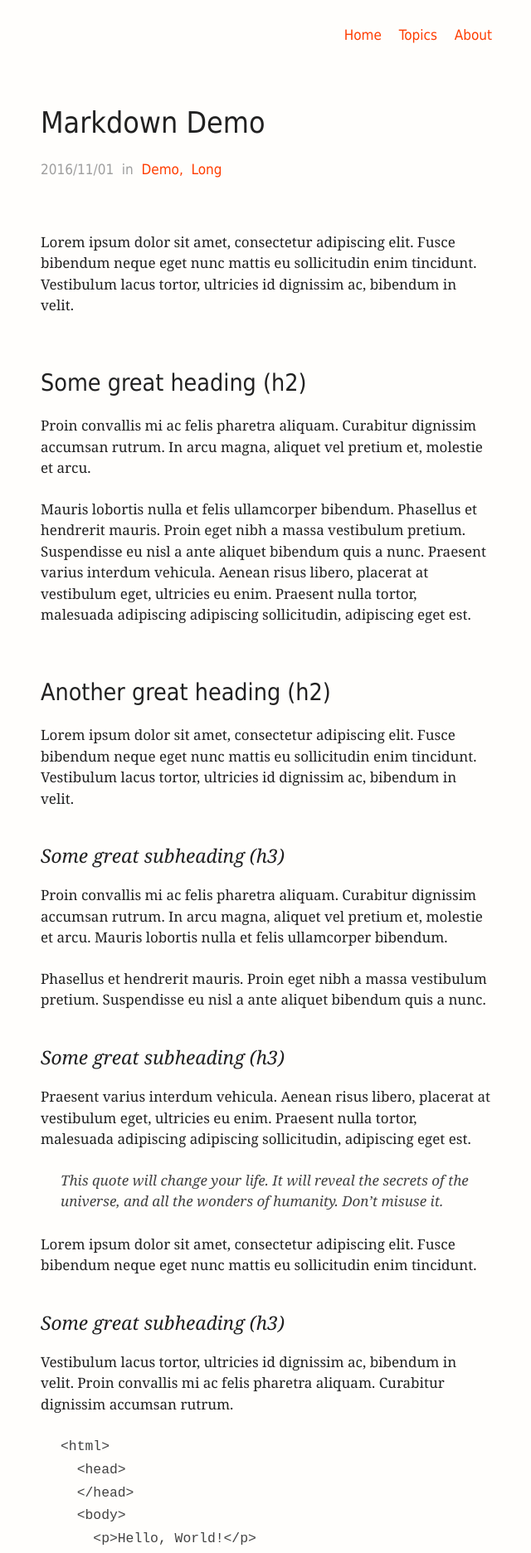
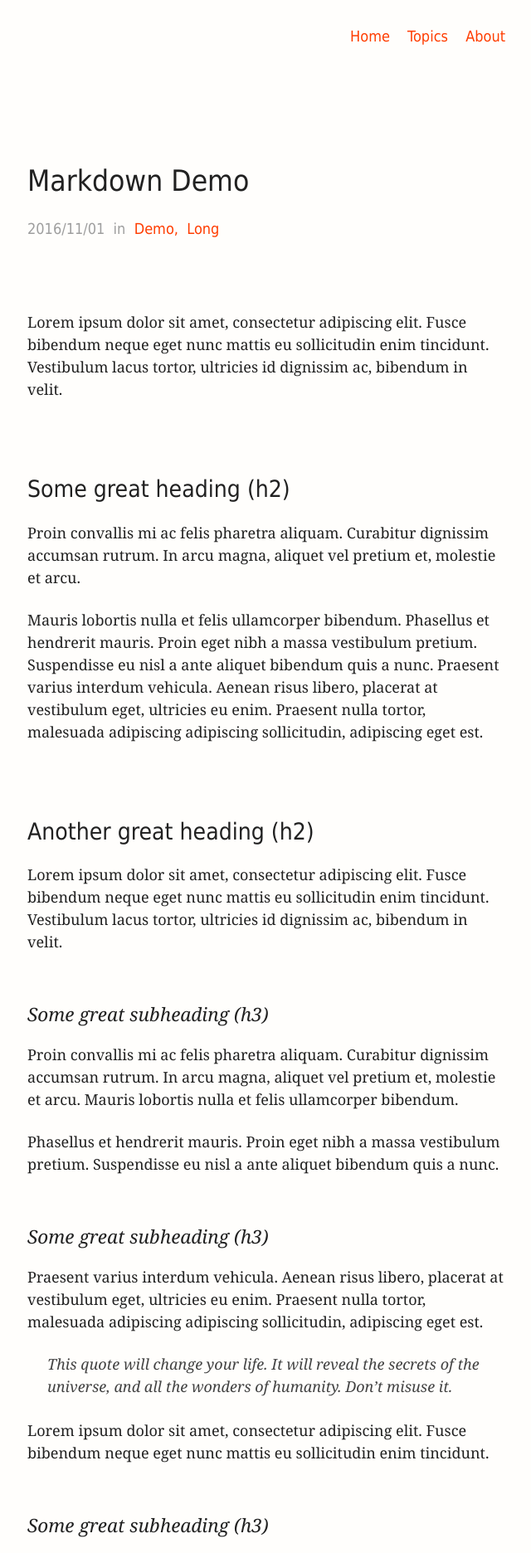
Before and after one commit to Awjin/bookish, a Jekyll site: the page built from _posts/2016-11-01-markdown-demo.md, in a window 1280 px wide. Shown: the top 1872 px of the page at 83% size, without its empty margins (319-959 px from the left). Built offline with Jekyll 4.4.1, drawn with Linux system fonts in a browser that asks for light colours; some web fonts are replaced.

Commit message:
Update type-reset to latest version

```diff
--- a/_sass/bookish/style.scss
+++ b/_sass/bookish/style.scss
@@ -1,8 +1,8 @@
 body {
     box-sizing: content-box;
-    max-width: $type-reset-max-content-width;
+    max-width: $tr-max-content-width;
     margin: 0 auto 25vh auto;
-    padding: $type-reset-leading * 1.25;
+    padding: $tr-leading * 1.25;
 }
 
 .site-header {
@@ -10,33 +10,24 @@ body {
 
     a {
         display: inline-block;
-        margin-bottom: $type-reset-leading / 4;
+        margin-bottom: $tr-leading / 4;
         margin-left: 1rem;
     }
 }
 
-@keyframes fadein {
-    from { opacity: 0.25; }
-    to   { opacity: 1.00; }
-}
-
-.site-content {
-    animation: fadein 0.25s;
-}
-
 .post-listing {
-    margin: $type-reset-leading 0;
+    margin: $tr-leading 0;
 
     a {
         display: inline-block;
     }
 
     .col-left {
-        margin-right: $type-reset-leading;
-        margin-bottom: $type-reset-leading / 4;
+        margin-right: $tr-leading;
+        margin-bottom: $tr-leading / 4;
     }
 
-    @media all and (min-width: $type-reset-max-content-width) {
+    @media all and (min-width: $tr-max-content-width) {
         .col-left { float: left; }
     }
 
@@ -46,25 +37,25 @@ body {
 }
 
 .whitespace-below {
-    margin-bottom: $type-reset-vertical-rhythm * $type-reset-margin-scale-h2;
+    margin-bottom: tr-scale-margin(2);
 }
 
 .label {
-    font-family: $type-reset-font-family-sans;
-    color: $type-reset-color-lightest;
+    font-family: $tr-font-stack-sans-serif;
+    color: $tr-color-text-lightest;
 }
 
 .img-wrapper {
     display: block;
-    margin: ($type-reset-leading * 2) 0;
+    margin: ($tr-leading * 2) 0;
 
     img {
         width: 100%;
     }
 
     .img-caption {
-        margin-top: $type-reset-leading / 2;
-        color: $type-reset-color-lighter;
+        margin-top: $tr-leading / 2;
+        color: $tr-color-text-lighter;
         font-style: italic;
     }
 }
@@ -73,5 +64,5 @@ a:hover,
 a:focus,
 a:active {
     outline: none;
-    color: $type-reset-color;
+    color: $tr-color-text;
 }
--- a/_sass/bookish/syntax-highlighting.scss
+++ b/_sass/bookish/syntax-highlighting.scss
@@ -8,7 +8,7 @@ pre.highlight {
      *  .cp - Comment.Preproc   - Preprocessor comments such as <% %> in ERb
      */
     .c, .cm, .c1, .cs {
-        color: $type-reset-color-lightest;
+        color: $tr-color-text-lightest;
         font-style: italic;
     }
 
@@ -21,7 +21,7 @@ pre.highlight {
      *  .err - Error - Lexer errors
      */
     .err {
-        color: $type-reset-color-lightest;
+        color: $tr-color-text-lightest;
     }
 
 
@@ -48,7 +48,7 @@ pre.highlight {
     }
 
     .gr, .gd, .gh, .gi, .gl, .go, .gu, .gt {
-        color: $type-reset-color-lightest;
+        color: $tr-color-text-lightest;
     }
 
     .ge {
@@ -144,7 +144,7 @@ pre.highlight {
      *  .w - Whitespace - Specially highlighted whitespace
      */
     .w {
-        color: $type-reset-color-lightest;
+        color: $tr-color-text-lightest;
     }
 
 
--- /dev/null
+++ b/_sass/type-reset/functions/base.scss
@@ -0,0 +1,2 @@
+@import "exponentiate",
+        "scale";
--- /dev/null
+++ b/_sass/type-reset/functions/exponentiate.scss
@@ -0,0 +1,11 @@
+@function exponentiate($base, $exponent) {
+    $power: 1;
+
+    @if $exponent > 0 {
+        @for $i from 1 through $exponent {
+            $power: $power * $base;
+        }
+    }
+
+    @return $power;
+}
--- /dev/null
+++ b/_sass/type-reset/functions/scale.scss
@@ -0,0 +1,17 @@
+@function tr-scale-font($exponent) {
+    $value:
+        $tr-font-size
+            * $tr-font-scale-base
+            * exponentiate($tr-font-scale-ratio, $exponent);
+
+    @return $value;
+}
+
+@function tr-scale-margin($exponent) {
+    $value:
+        $tr-vertical-rhythm
+            * $tr-scale-margin-base
+            * exponentiate($tr-scale-margin-ratio, $exponent);
+
+    @return $value;
+}
--- /dev/null
+++ b/_sass/type-reset/params/base.scss
@@ -0,0 +1,6 @@
+@import "color",
+        "font-stack",
+        "font-size",
+        "line-spacing";
+
+$tr-max-content-width: $tr-font-size * 32;
--- /dev/null
+++ b/_sass/type-reset/params/color.scss
@@ -0,0 +1,7 @@
+$tr-color-background: #FFFEFC;
+
+$tr-color-text: #212121;
+$tr-color-text-lighter:  #424242;
+$tr-color-text-lightest: #9E9E9E;
+
+$tr-color-actionable: #FF3D00;
--- /dev/null
+++ b/_sass/type-reset/params/font-size.scss
@@ -0,0 +1,5 @@
+$tr-font-size: 18px;
+$tr-font-size-small: $tr-font-size * 0.9;
+
+$tr-font-scale-base: 1.00;
+$tr-font-scale-ratio: 1.25;
--- /dev/null
+++ b/_sass/type-reset/params/font-stack.scss
@@ -0,0 +1,3 @@
+$tr-font-stack-serif: Georgia, serif;
+$tr-font-stack-sans-serif: Tahoma, sans-serif;
+$tr-font-stack-monospace: Andale Mono, "Lucida Console", monospace;
--- /dev/null
+++ b/_sass/type-reset/params/line-spacing.scss
@@ -0,0 +1,10 @@
+$tr-line-height-heading: 1.4;
+$tr-line-height: 1.5;
+$tr-line-height-list: 1.6;
+
+$tr-leading: $tr-line-height + 0rem;
+
+$tr-vertical-rhythm: ($tr-line-height / $tr-line-height-heading) * $tr-font-size;
+
+$tr-scale-margin-base: 2.0;
+$tr-scale-margin-ratio: 1.5;
--- /dev/null
+++ b/_sass/type-reset/styles/base.scss
@@ -0,0 +1,12 @@
+@import "reset",
+        "heading",
+        "inline-element",
+        "block-element";
+
+body {
+    background:  $tr-color-background;
+    font-family: $tr-font-stack-serif;
+    font-size:   $tr-font-size;
+    line-height: $tr-line-height;
+    color:       $tr-color-text;
+}
--- /dev/null
+++ b/_sass/type-reset/styles/block-element.scss
@@ -0,0 +1,37 @@
+%tr-block-element {
+    display: block;
+    max-width: 100%;
+    margin-top: $tr-leading;
+    margin-bottom: $tr-leading * 1.1;
+}
+
+blockquote,
+pre,
+img,
+figure {
+    @extend %tr-block-element;
+}
+
+blockquote {
+    margin-left: $tr-leading;
+    font-style: italic;
+    color: $tr-color-text-lighter;
+
+    p {
+        margin-bottom: $tr-leading / 2;
+    }
+}
+
+pre {
+    overflow-x: auto;
+    margin-left: $tr-leading;
+}
+
+hr {
+    width:         100%;
+    height:        1px;
+    margin-top:    tr-scale-margin(2);
+    margin-bottom: tr-scale-margin(2);
+    border:        none;
+    background:    $tr-color-text-lightest;
+}
--- /dev/null
+++ b/_sass/type-reset/styles/heading.scss
@@ -0,0 +1,38 @@
+h1,
+h2,
+h3,
+h4 {
+    margin-bottom: $tr-vertical-rhythm;
+    line-height: $tr-line-height-heading;
+}
+
+h1,
+h2,
+h4 {
+    font-family: $tr-font-stack-sans-serif;
+}
+
+h1 {
+    margin-top: tr-scale-margin(3);
+    font-size: tr-scale-font(3);
+}
+
+h2 {
+    margin-top: tr-scale-margin(2);
+    font-size: tr-scale-font(2);
+}
+
+h3 {
+    margin-top: tr-scale-margin(1);
+    font-size: tr-scale-font(1);
+
+    font-style: italic;
+}
+
+h4 {
+    margin-top: tr-scale-margin(0);
+    font-size: tr-scale-font(0);
+
+    font-weight: bold;
+    color: $tr-color-text-lighter;
+}
--- /dev/null
+++ b/_sass/type-reset/styles/inline-element.scss
@@ -0,0 +1,44 @@
+p,
+ol,
+ul {
+    margin-bottom: $tr-leading;
+}
+
+p + ol,
+p + ul {
+    margin-top: $tr-leading / -2;
+}
+
+ol,
+ul {
+    margin-left: $tr-leading * 1.67;
+    list-style: outside;
+    line-height: $tr-line-height-list;
+
+    ol,
+    ul {
+        margin-bottom: $tr-leading / 2;
+    }
+}
+
+li {
+    padding-left: 0;
+}
+
+a {
+    text-decoration: none;
+    color: $tr-color-actionable;
+
+    &:hover,
+    &:focus,
+    &:active {
+        text-decoration: underline;
+        color: $tr-color-text;
+    }
+}
+
+code {
+    font-family: $tr-font-stack-monospace;
+    font-size: $tr-font-size-small;
+    color: $tr-color-text-lighter;
+}
--- a/_sass/type-reset/type-reset.scss
+++ b/_sass/type-reset/type-reset.scss
@@ -1,54 +1,3 @@
-// Font size
-$type-reset-font-size: 17px;
-
-// Content width
-$type-reset-max-content-width: $type-reset-font-size * 32;
-
-// Line heights
-$type-reset-line-height:         1.5;
-$type-reset-line-height-heading: 1.4;
-$type-reset-line-height-list:    1.6;
-
-// type-reset-leading
-$type-reset-leading: $type-reset-line-height + 0rem;
-
-// Vertical rhythm (for headings)
-$type-reset-vertical-rhythm: $type-reset-line-height * $type-reset-font-size / $type-reset-line-height-heading;
-
-// Font and margin scales
-$type-reset-font-scale-ratio:   1.25;
-$type-reset-font-scale-base:    1.00;
-$type-reset-margin-scale-ratio: 1.50;
-$type-reset-margin-scale-base:  1.50;
-
-// Heading font sizes (scaled)
-$type-reset-font-scale-h4: $type-reset-font-scale-base;
-$type-reset-font-scale-h3: $type-reset-font-scale-h4 * $type-reset-font-scale-ratio;
-$type-reset-font-scale-h2: $type-reset-font-scale-h3 * $type-reset-font-scale-ratio;
-$type-reset-font-scale-h1: $type-reset-font-scale-h2 * $type-reset-font-scale-ratio;
-
-// Heading margins (scaled)
-$type-reset-margin-scale-h4: $type-reset-margin-scale-base;
-$type-reset-margin-scale-h3: $type-reset-margin-scale-h4 * $type-reset-margin-scale-ratio;
-$type-reset-margin-scale-h2: $type-reset-margin-scale-h3 * $type-reset-margin-scale-ratio;
-$type-reset-margin-scale-h1: 0;
-
-// Mono font size
-$type-reset-font-scale-mono: 0.90;
-
-// Font family
-$type-reset-font-family-serif: Georgia, serif;
-$type-reset-font-family-sans:  Tahoma, sans-serif;
-$type-reset-font-family-mono:  "Droid Sans Mono", monospace;
-
-// Colors
-$type-reset-color:            #212121;
-$type-reset-color-lighter:    #424242;
-$type-reset-color-lightest:   #9E9E9E;
-$type-reset-color-background: #FFFEFC;
-$type-reset-color-actionable: #FF3D00;
-
-@import "type-reset/reset",
-        "type-reset/type";
-        // Don't import mono font here, for speed's sake. Do it in html <head>:
-        // <link rel="stylesheet" href="https:// fonts.googleapis.com/css?family=Droid+Sans+Mono">
+@import "functions/base",
+        "params/base",
+        "styles/base";
--- a/_sass/type-reset/type-reset/type.scss
+++ /dev/null
@@ -1,117 +0,0 @@
-body {
-    background:  $type-reset-color-background;
-    font-family: $type-reset-font-family-serif;
-    font-size:   $type-reset-font-size;
-    line-height: $type-reset-line-height;
-    color:       $type-reset-color;
-}
-
-h1, h2, h3, h4 {
-    margin-bottom: $type-reset-vertical-rhythm;
-    line-height:   $type-reset-line-height-heading;
-}
-
-h1, h2, h4 {
-    font-family: $type-reset-font-family-sans;
-}
-
-h1 {
-    margin-top:    $type-reset-vertical-rhythm * $type-reset-margin-scale-h1;
-    font-size:     $type-reset-vertical-rhythm * $type-reset-font-scale-h1;
-}
-
-h2 {
-    margin-top: $type-reset-vertical-rhythm * $type-reset-margin-scale-h2;
-    font-size:  $type-reset-vertical-rhythm * $type-reset-font-scale-h2;
-}
-
-h3 {
-    margin-top: $type-reset-vertical-rhythm * $type-reset-margin-scale-h3;
-    font-size:  $type-reset-vertical-rhythm * $type-reset-font-scale-h3;
-    font-style: italic;
-}
-
-h4 {
-    margin-top:  $type-reset-vertical-rhythm * $type-reset-margin-scale-h4;
-    font-size:   $type-reset-vertical-rhythm * $type-reset-font-scale-h4;
-    font-weight: bold;
-    color:       $type-reset-color-lighter;
-}
-
-p, ol, ul {
-    margin-bottom: $type-reset-leading;
-}
-
-p + ol, p + ul {
-    margin-top: $type-reset-leading / -2;
-}
-
-ol, ul {
-    margin-right: $type-reset-leading * 1.67;
-    margin-left:  $type-reset-leading * 1.67;
-    list-style:   outside;
-    line-height:  $type-reset-line-height-list;
-
-    ol, ul {
-        margin-right:  $type-reset-leading * 1.33;
-        margin-bottom: $type-reset-leading / 2;
-        margin-left:   $type-reset-leading * 1.33;
-    }
-}
-
-li {
-    padding-left: 0;
-}
-
-a {
-    text-decoration: none;
-    color:           $type-reset-color-actionable;
-
-    &:hover, &:focus {
-        text-decoration: underline;
-    }
-}
-
-code {
-    font-family: $type-reset-font-family-mono;
-    font-size:   $type-reset-vertical-rhythm * $type-reset-font-scale-mono;
-    color:       $type-reset-color-lighter;
-}
-
-%type-reset-block-element {
-    display:       block;
-    max-width:     100%;
-    margin-top:    $type-reset-leading;
-    margin-bottom: $type-reset-leading * 1.1;
-}
-
-blockquote, pre,
-img, figure {
-    @extend %type-reset-block-element;
-}
-
-blockquote {
-    margin-right: $type-reset-leading;
-    margin-left:  $type-reset-leading;
-    color:        $type-reset-color-lighter;
-
-    p {
-        margin-bottom: $type-reset-leading / 2;
-        font-style:    italic;
-    }
-}
-
-pre {
-    overflow-x:   auto;
-    margin-right: $type-reset-leading;
-    margin-left:  $type-reset-leading;
-}
-
-hr {
-    width:         100%;
-    height:        1px;
-    margin-top:    $type-reset-vertical-rhythm * $type-reset-margin-scale-h2;
-    margin-bottom: $type-reset-vertical-rhythm * $type-reset-margin-scale-h2;
-    border:        none;
-    background:    $type-reset-color-lightest;
-}
```
Also changed, not shown: _sass/type-reset/styles/reset.scss (renamed from _sass/type-reset/type-reset/reset.scss).
